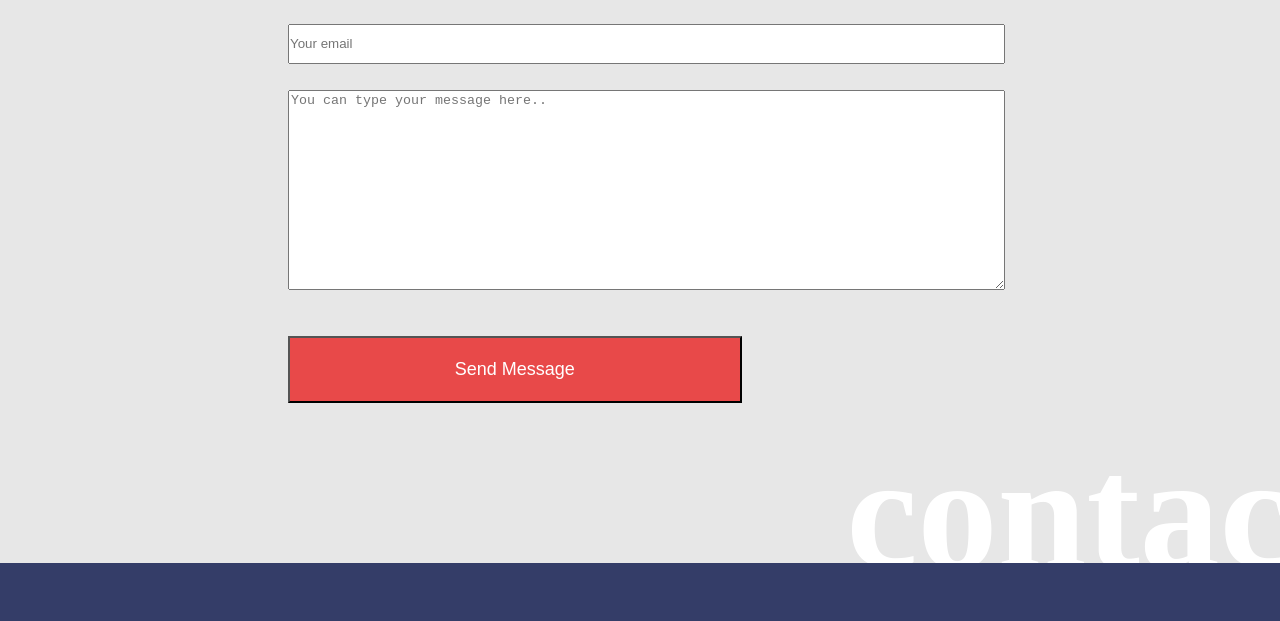
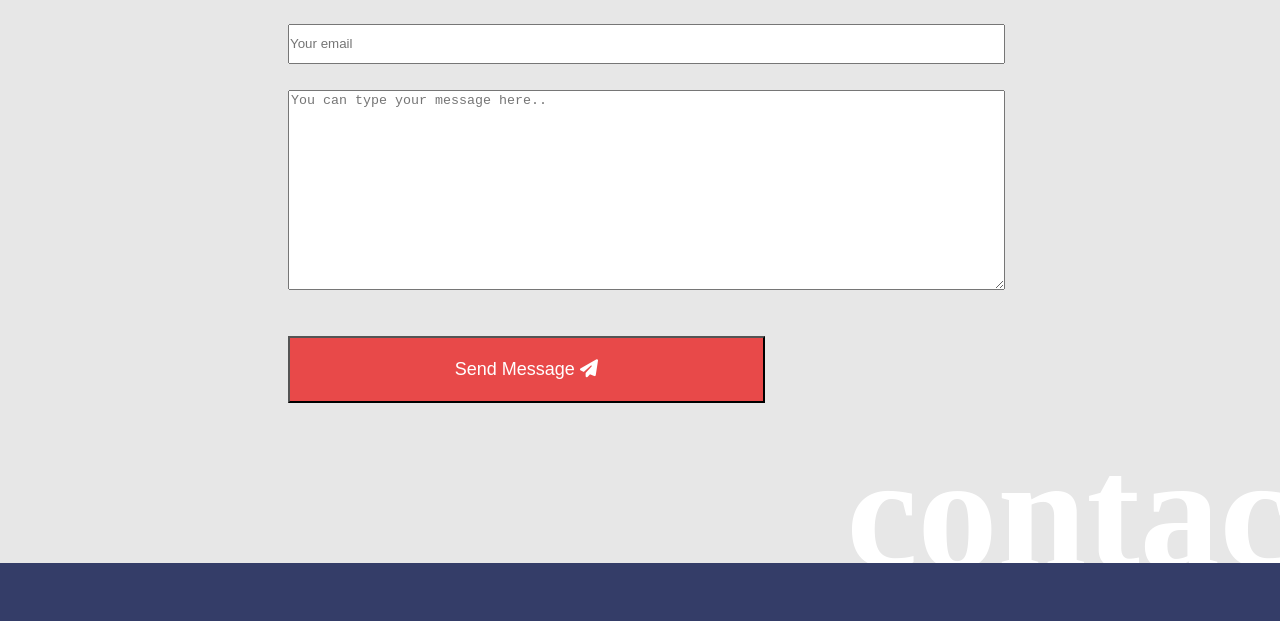
Before and after one commit to abhishekrana8/my-portfolio, a plain HTML site: page index.html in a window 1280 px wide. Shown: the part 4805-5426 px from the top of the page. Drawn offline with nearby package versions, Linux system fonts and the light colour scheme.

Commit message:
send button icon

```diff
--- a/index.html
+++ b/index.html
@@ -256,7 +256,9 @@
                         <label class="tex"> <textarea placeholder="You can type your message here.." name="message"></textarea></label>
                     </p>
                     <p>
-                        <button class="cont-but" type="submit">Send Message</button>
+                        <button class="cont-but" type="submit">Send Message
+                            <i class="fa fafa fa-paper-plane" aria-hidden="true"></i>
+                        </button>
                     </p>
                     </form>
 
```
